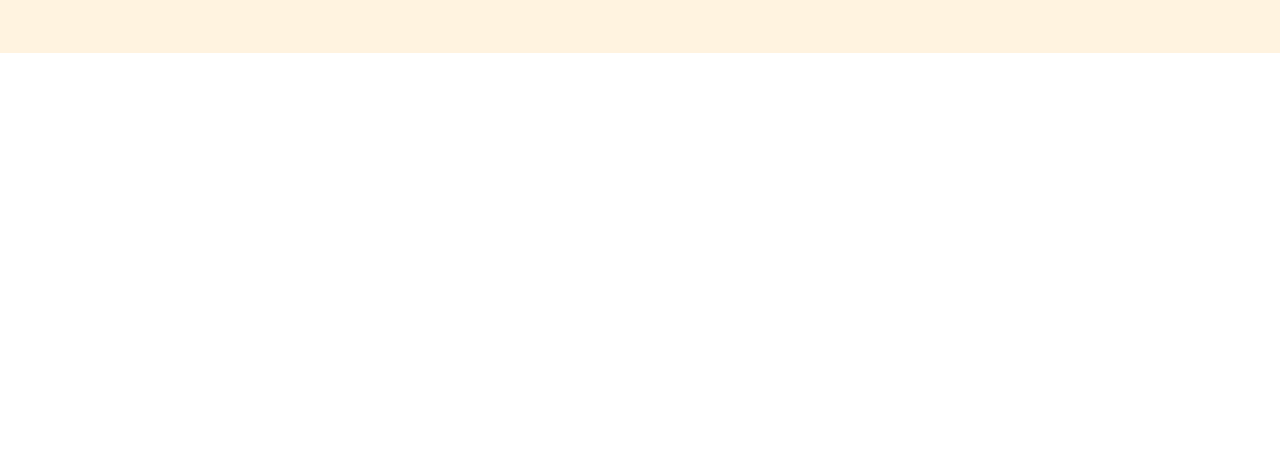
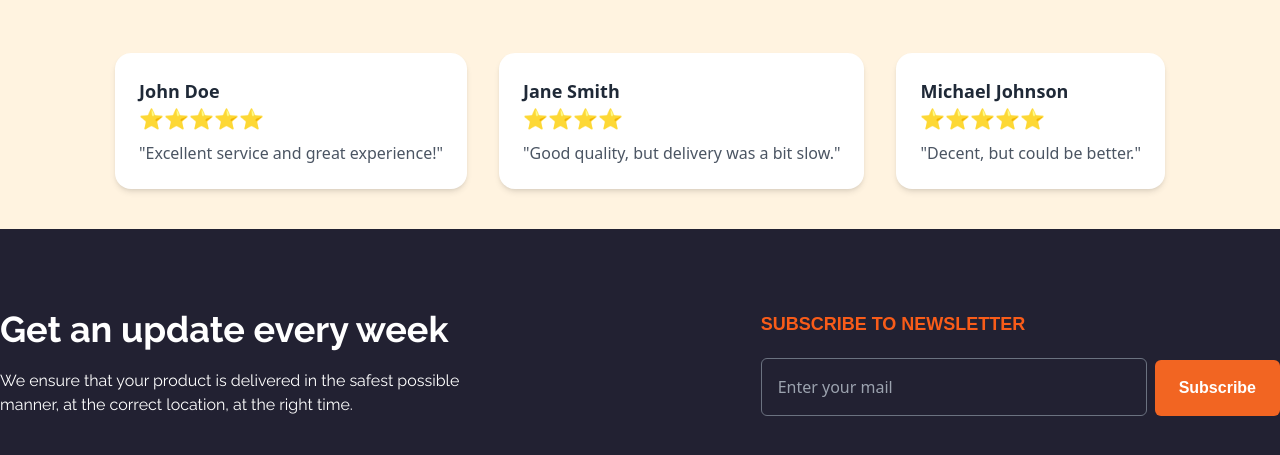
Before and after one commit to mahmudashif/QuriarBox, a React (Vite) app: page / in a window 1280 px wide. Shown: the part 2233-2688 px from the top of the page. Before the commit the page ends 2286 px from the top, so only its background shows below. Built offline with nearby package versions, Linux system fonts and the light colour scheme.

Commit message:
feat: footer design top part

```diff
--- a/src/App.jsx
+++ b/src/App.jsx
@@ -1,4 +1,5 @@
 import React from "react";
+import Footer from "./Components/layout/Footer";
 import Navbar from "./Components/layout/Navbar";
 import OfferCard from "./Components/layout/OfferCard";
 import Counter from "./Components/section/Counter";
@@ -15,6 +16,7 @@ const App = () => {
       <OfferCard />
       <Counter />
       <Testimonial />
+      <Footer />
       {/* <Footer /> */}
     </div>
   );
--- a/src/Components/layout/Footer.jsx
+++ b/src/Components/layout/Footer.jsx
@@ -1,7 +1,34 @@
 import React from "react";
 
 const Footer = () => {
-  return <div>Footer</div>;
+  return (
+    <div className="bg-footerPrimary pt-20 pb-20">
+      <div className="max-w-max-width mx-auto flex justify-between items-center">
+        <div className="text-white">
+          <h4 className="font-Raleway font-bold text-4xl pb-5">
+            Get an update every week
+          </h4>
+          <p className="font-Raleway text-[16px] w-[500px]">
+            We ensure that your product is delivered in the safest possible
+            manner, at the correct location, at the right time.
+          </p>
+        </div>
+        <div>
+          <p className="font-bold font-Oxanium text-lg text-BasicOrange">
+            SUBSCRIBE TO NEWSLETTER
+          </p>
+          <input
+            type="email"
+            placeholder="Enter your mail"
+            className="flex-1 bg-transparent border border-gray-500 rounded-md px-4 py-4 text-white outline-none w-[386px] mt-5"
+          />
+          <button className="bg-[#F26522] text-white font-bold px-6 py-4 rounded-md ml-2 font-Oxanium">
+            Subscribe
+          </button>
+        </div>
+      </div>
+    </div>
+  );
 };
 
 export default Footer;
--- a/src/Components/section/Testimonial.jsx
+++ b/src/Components/section/Testimonial.jsx
@@ -1,6 +1,28 @@
 import React from "react";
 
+const Rating = ({ value }) => {
+  return <p className="text-BasicOrange text-xl">{"⭐".repeat(value)}</p>;
+};
+
 const Testimonial = () => {
+  const testimonials = [
+    {
+      name: "John Doe",
+      review: "Excellent service and great experience!",
+      rating: 5,
+    },
+    {
+      name: "Jane Smith",
+      review: "Good quality, but delivery was a bit slow.",
+      rating: 4,
+    },
+    {
+      name: "Michael Johnson",
+      review: "Decent, but could be better.",
+      rating: 5,
+    },
+  ];
+
   return (
     <div className="bg-BackgroundColor pt-10 pb-10">
       <div className="max-w-max-width mx-auto">
@@ -12,6 +34,22 @@ const Testimonial = () => {
             our awesome clients
           </h2>
         </div>
+
+        {/* Testimonial Cards */}
+        <div className="mt-10 flex flex-wrap justify-center gap-8">
+          {testimonials.map((testimonial, index) => (
+            <div
+              key={index}
+              className="bg-white p-6 rounded-2xl shadow-md max-w-sm"
+            >
+              <p className="text-lg font-semibold text-gray-800">
+                {testimonial.name}
+              </p>
+              <Rating value={testimonial.rating} />
+              <p className="text-gray-600 mt-2">"{testimonial.review}"</p>
+            </div>
+          ))}
+        </div>
       </div>
     </div>
   );
--- a/tailwind.config.js
+++ b/tailwind.config.js
@@ -17,6 +17,8 @@ export default {
         'BackgroundColor': '#fff3e0',
         'BasicOrange': '#F95C19',
         'BasicGray': '#464558',
+        'footerPrimary' : '#222132',
+        'footerSecondary' : '#2f2e41',
       },
     },
   },
```
